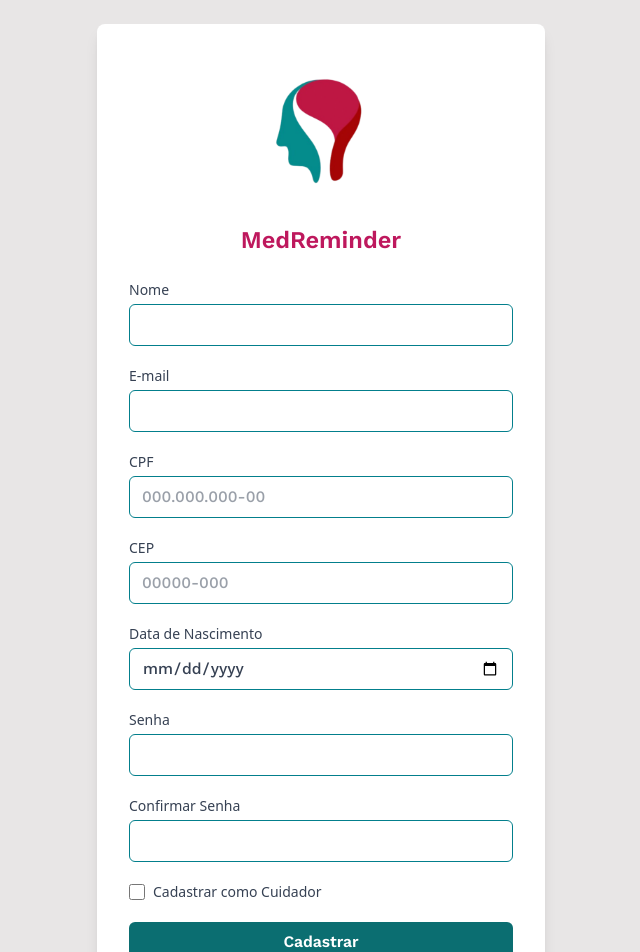
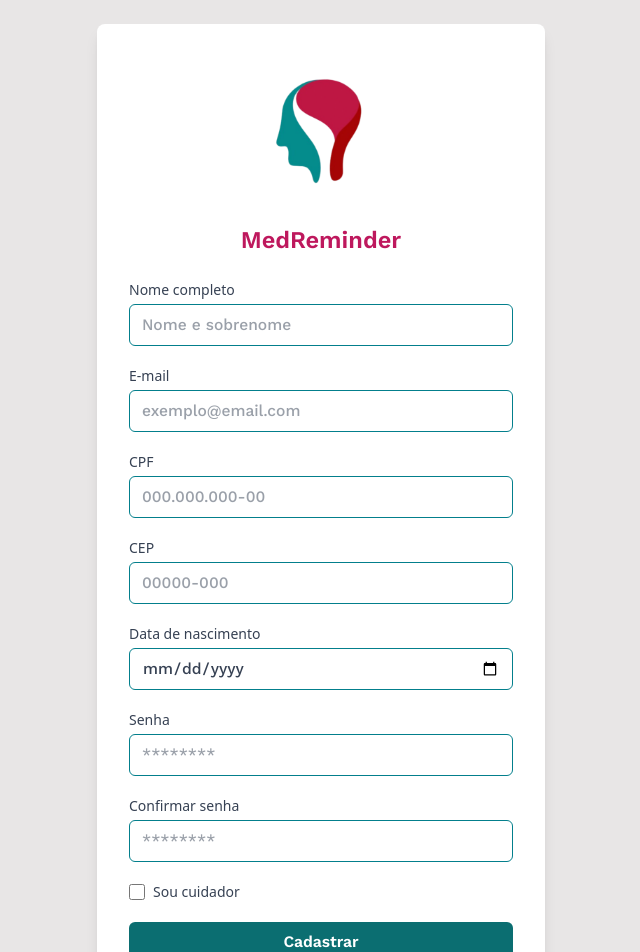
Before and after one commit to MagalDevs/Front_MedReminder, a Next.js app: page /cadastro in a window 1280 px wide. Shown: the top 952 px of the page, without its empty margins (319-959 px from the left). Built offline with nearby package versions, Linux system fonts and the light colour scheme.

Commit message:
adiciona e ajusta botões

```diff
--- a/src/app/cadastro/page.tsx
+++ b/src/app/cadastro/page.tsx
@@ -127,11 +127,12 @@ export default function Cadastro() {
         <form onSubmit={handleSubmit} className="space-y-5">
           <div>
             <label className="block text-sm font-medium text-gray-700 mb-1">
-              Nome
+              Nome completo
             </label>{' '}
             <input
               type="text"
               value={nome}
+              placeholder="Nome e sobrenome"
               onChange={(e) => setNome(e.target.value)}
               className="w-full px-3 py-2 border border-[#037F8C] rounded-md bg-white outline-none text-gray-700 KantumruyMedium focus:ring-2 focus:ring-[#037F8C]"
               required
@@ -145,6 +146,7 @@ export default function Cadastro() {
             <input
               type="email"
               value={email}
+              placeholder="exemplo@email.com"
               onChange={(e) => setEmail(e.target.value)}
               className="w-full px-3 py-2 border border-[#037F8C] rounded-md bg-white outline-none text-gray-700 KantumruyMedium focus:ring-2 focus:ring-[#037F8C]"
               required
@@ -181,7 +183,7 @@ export default function Cadastro() {
 
           <div>
             <label className="block text-sm font-medium text-gray-700 mb-1">
-              Data de Nascimento
+              Data de nascimento
             </label>{' '}
             <input
               type="date"
@@ -199,6 +201,7 @@ export default function Cadastro() {
             <input
               type="password"
               value={senha}
+              placeholder="********"
               onChange={(e) => setSenha(e.target.value)}
               className="w-full px-3 py-2 border border-[#037F8C] rounded-md bg-white outline-none text-gray-700 KantumruyMedium focus:ring-2 focus:ring-[#037F8C]"
               required
@@ -207,11 +210,12 @@ export default function Cadastro() {
 
           <div>
             <label className="block text-sm font-medium text-gray-700 mb-1">
-              Confirmar Senha
+              Confirmar senha
             </label>{' '}
             <input
               type="password"
               value={confirmarSenha}
+              placeholder="********"
               onChange={(e) => setConfirmarSenha(e.target.value)}
               className="w-full px-3 py-2 border border-[#037F8C] rounded-md bg-white outline-none text-gray-700 KantumruyMedium focus:ring-2 focus:ring-[#037F8C]"
               required
@@ -230,7 +234,7 @@ export default function Cadastro() {
               htmlFor="cuidador"
               className="ml-2 block text-sm text-gray-700"
             >
-              Cadastrar como Cuidador
+              Sou cuidador
             </label>
           </div>
 
--- a/src/app/components/Sidebar/sidebar.tsx
+++ b/src/app/components/Sidebar/sidebar.tsx
@@ -4,11 +4,11 @@ import { usePathname } from 'next/navigation';
 import Image from 'next/image';
 import Link from 'next/link';
 import { useState } from 'react';
-import { Menu, X, User } from 'lucide-react';
+import { Menu, X, User, LogOut } from 'lucide-react';
 import { useAuth } from '../../contexts/AuthContext';
 
 export default function Sidebar() {
-  const { getUserDisplayName } = useAuth();
+  const { logout, getUserDisplayName } = useAuth();
   const [isOpen, setIsOpen] = useState(false);
 
   const toggleSidebar = () => {
@@ -22,11 +22,10 @@ export default function Sidebar() {
       'KantumruyMedium px-1 py-1 rounded transition duration-700 ease-in-out';
     const isActive = pathname === path;
 
-    return `${baseStyle} ${
-      isActive
+    return `${baseStyle} ${isActive
         ? 'text-[#E0DDDD] bg-[#037F8C] scale-105'
         : 'text-[#044D55] hover:text-[#E0DDDD] hover:bg-[#037F8C] hover:scale-105'
-    }`;
+      }`;
   };
 
   return (
@@ -120,6 +119,15 @@ export default function Sidebar() {
               {getUserDisplayName()}
             </p>
           </div>
+          <div className="flex items-center gap-2">
+            <button
+              onClick={logout}
+              className="cursor-pointer flex items-center gap-2 mt-3 text-sm w-full text-left text-[#037F8C]"
+            >
+              <LogOut size={24}/>
+              <span className="KantumruyMedium text-base">Sair</span>
+            </button>
+          </div>
         </div>
       </aside>
     </>
--- a/src/app/contexts/AuthContext.tsx
+++ b/src/app/contexts/AuthContext.tsx
@@ -95,6 +95,7 @@ export const AuthProvider = ({ children }: { children: ReactNode }) => {
 
     checkAuth();
   }, []);
+
   const login = (token: string, userData?: User) => {
     console.log('AuthContext login called with:', { token: !!token, userData });
 
@@ -142,5 +143,6 @@ export const useAuth = () => {
   if (context === undefined) {
     throw new Error('useAuth must be used within an AuthProvider');
   }
+  console.log(context)
   return context;
 };
--- a/src/app/medicamentos/MedicamentosContent.tsx
+++ b/src/app/medicamentos/MedicamentosContent.tsx
@@ -128,7 +128,7 @@ export default function MedicamentosContent() {
               d="M12 6v6m0 0v6m0-6h6m-6 0H6"
             />
           </svg>
-          Adicionar Novo Medicamento
+          Adicionar novo medicamento
         </button>
       </div>
 
--- a/src/app/page.tsx
+++ b/src/app/page.tsx
@@ -97,6 +97,28 @@ export default function Home() {
             {dropdownOpen && (
               <div className="absolute right-0 mt-2 w-48 bg-white rounded-md shadow-lg z-10 py-1 transform transition-all duration-200 ease-in-out origin-top-right scale-100 opacity-100">
                 <Link
+                  href="/medicamentos"
+                  className="flex items-center gap-2 px-4 py-3 text-sm text-gray-700 hover:bg-[#F5F5F5] hover:text-[#037F8C] w-full text-left transition-colors duration-200"
+                >
+                  <svg
+                    xmlns="http://www.w3.org/2000/svg"
+                    className="h-5 w-5"
+                    viewBox="0 0 24 24"
+                    fill="none"
+                    stroke="currentColor"
+                    strokeWidth="2"
+                    strokeLinecap="round"
+                    strokeLinejoin="round"
+                  >
+                    <rect x="3" y="3" width="7" height="7"></rect>
+                    <rect x="14" y="3" width="7" height="7"></rect>
+                    <rect x="14" y="14" width="7" height="7"></rect>
+                    <rect x="3" y="14" width="7" height="7"></rect>
+                  </svg>
+                  <span className="KantumruyMedium">Meu painel</span>
+                </Link>
+                <div className="h-[1px] bg-gray-200 mx-2"></div>
+                <Link
                   href="/Configuracoes"
                   className="flex items-center gap-2 px-4 py-3 text-sm text-gray-700 hover:bg-[#F5F5F5] hover:text-[#037F8C] w-full text-left transition-colors duration-200"
                 >
@@ -106,7 +128,7 @@ export default function Home() {
                 <div className="h-[1px] bg-gray-200 mx-2"></div>
                 <button
                   onClick={logout}
-                  className="flex items-center gap-2 px-4 py-3 text-sm text-gray-700 hover:bg-[#F5F5F5] hover:text-[#037F8C] w-full text-left transition-colors duration-200"
+                  className="cursor-pointer flex items-center gap-2 px-4 py-3 text-sm text-gray-700 hover:bg-[#F5F5F5] hover:text-[#037F8C] w-full text-left transition-colors duration-200"
                 >
                   <LogOut size={16} />
                   <span className="KantumruyMedium">Sair</span>
@@ -148,7 +170,7 @@ export default function Home() {
             <rect x="14" y="14" width="7" height="7"></rect>
             <rect x="3" y="14" width="7" height="7"></rect>
           </svg>
-          Meu Painel
+          Meu painel
         </Link>
       </div>
     </main>
```
